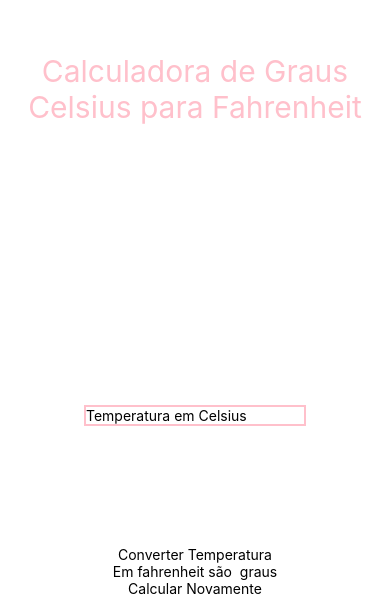
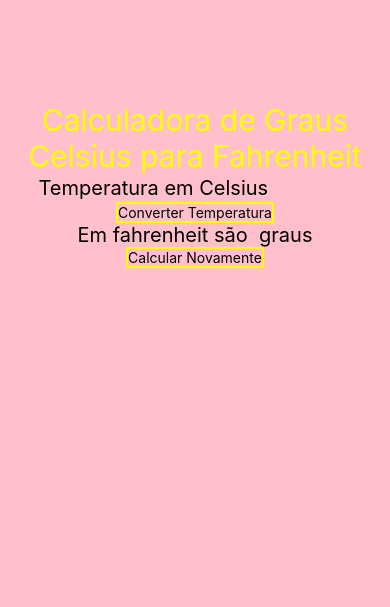
Before and after one commit to MilenaBasso/Temp, a React Native app: screen / in a window 390 px wide. Shown: the part 237-844 px from the top of the page. Built offline with nearby package versions, Linux system fonts and the light colour scheme.

Commit message:
final update

```diff
--- a/App.js
+++ b/App.js
@@ -20,25 +20,25 @@ export default function App() {
   //Zerar os valores para calcular de novo.
   const calcularNovamente = () => {
     setCelsius("");
-    console.log("limpar" + celsius);
     setTemperatura("");
-    console.log("limpar" + temperatura);
   };
 
   return (
     <View style={styles.container}>
-      <TextComp />
+      <TextComp txt="Calculadora de Graus Celsius para Fahrenheit" styles={styles.text}/>
       <InputComp graus={setCelsius} value={celsius} />
 
       {/*Botão para executar o cálculo */}
-      <Pressable onPress={calcTemp}>
+      <Pressable style={styles.btn} onPress={calcTemp}>
         <Text>Converter Temperatura</Text>
       </Pressable>
       {/* Resultado */}
-      <Text>{`Em fahrenheit são ${temperatura} graus`}</Text>
+      <Text style={styles.result}>
+        {`Em fahrenheit são ${temperatura} graus`}
+      </Text>
 
       {/* Botão para limpar os valores e calcular de novo. */}
-      <TouchableOpacity onPress={calcularNovamente}>
+      <TouchableOpacity style={styles.btn} onPress={calcularNovamente}>
         <Text>Calcular Novamente</Text>
       </TouchableOpacity>
     </View>
--- a/src/InputComponent.js
+++ b/src/InputComponent.js
@@ -1,7 +1,7 @@
 import { TextInput } from "react-native";
 import { styles } from "./Styles/StyleSheet";
 
-export default function InputComp({ graus, value}) {
+export default function InputComp({ graus, value }) {
   return (
     <TextInput
       style={styles.input}
--- a/src/Styles/StyleSheet.js
+++ b/src/Styles/StyleSheet.js
@@ -3,28 +3,39 @@ import { StyleSheet } from "react-native";
 export const styles = StyleSheet.create({
   container: {
     flex: 1,
-    backgroundColor: "#fff",
+    backgroundColor: "pink",
     alignItems: "center",
     justifyContent: "center",
-    padding: 10,
   },
 
   text: {
     fontSize: 30,
-    color: "pink",
+    color: "yellow",
     textAlign: "center",
     justifyContent: "center",
   },
 
   input: {
     borderWidth: 2,
+    fontSize: 20,
     borderColor: "pink",
-    marginBottom: 120,
+    alignItems: "center",
+    justifyContent: "center",
   },
 
   btn: {
-    marginBottom: 320,
-    borderWidth: 3,
-    borderColor: "pink",
+    borderWidth: 2,
+    fontSize: 20,
+    borderColor: "yellow",
+    marginBottom: "200",
+    alignItems: "center",
+    justifyContent: "center",
+  },
+
+  result: {
+    fontSize: 20,
+    fontColor: "black",
+    textAlign: "center",
+    justifyContent: "center",
   },
 });
--- a/src/TextComponent.js
+++ b/src/TextComponent.js
@@ -1,12 +1,10 @@
 import { Text, View } from "react-native";
 import { styles } from "./Styles/StyleSheet";
 
-export default function TextComp() {
+export default function TextComp({txt, styles}) {
   return (
-    <View style={styles.container}>
-      <Text style={styles.text}>
-        Calculadora de Graus Celsius para Fahrenheit
-      </Text>
-    </View>
+      <Text style={styles} >{txt}</Text>
+
+
   );
 }
```
